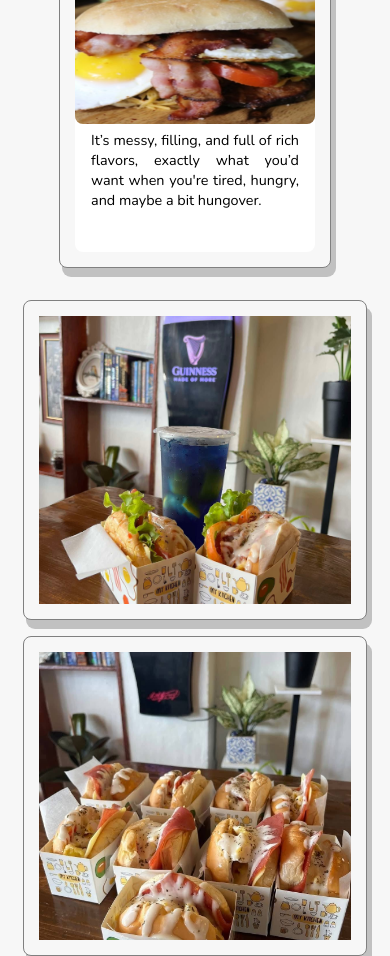
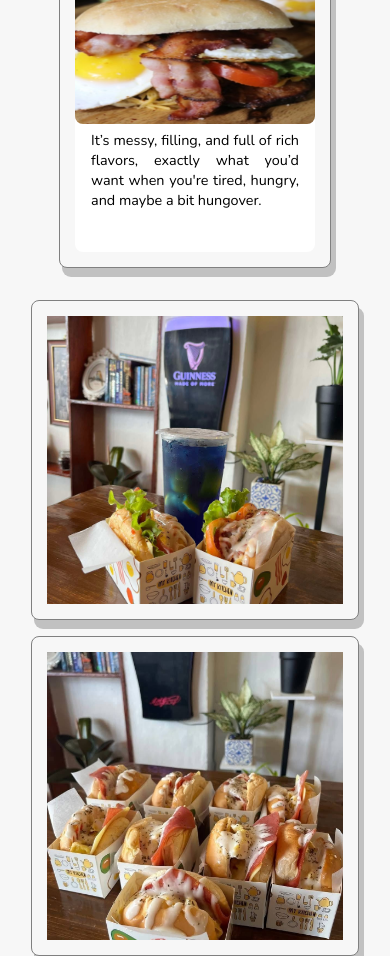
Before and after one commit to rhean-glitch/final, a plain HTML site: page index.html in a window 390 px wide. Shown: the part 1991-2947 px from the top of the page. Drawn offline with nearby package versions, Linux system fonts and the light colour scheme.

Commit message:
final changes

```diff
--- a/assets/styles/specialty.css
+++ b/assets/styles/specialty.css
@@ -81,15 +81,15 @@
 
 @media only screen and (max-width: 425px) {
     .c-two-main {
-        width: 21.5rem;
+        width: 20.5rem;
     }
 
     .c-two-main img {
-        width: 19.5rem;
+        width: 18.5rem;
     }
 
     .c-two {
-        width: 19.5rem;
+        width: 18.5rem;
         height: 18rem;
     }
 
```
